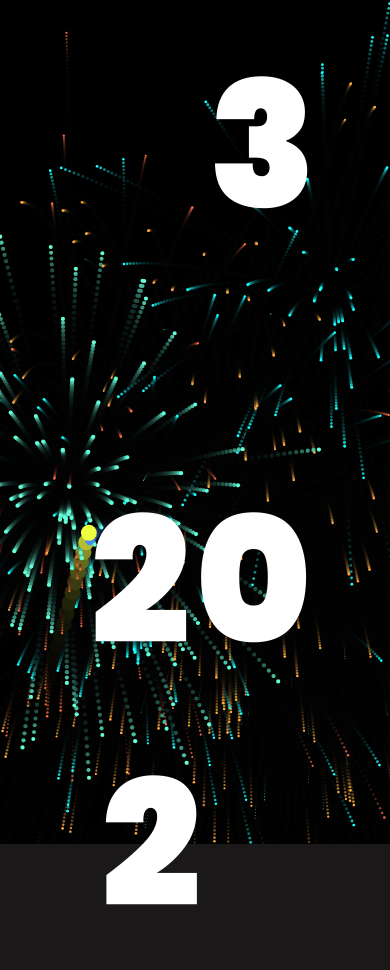
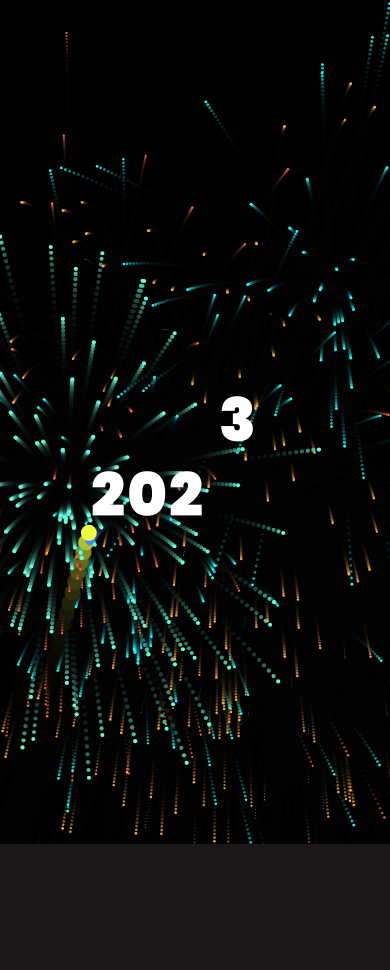
Before and after one commit to Faironic/New-Year-2024, a plain HTML site: page index.html in a window 390 px wide. Shown: the top 970 px of the page. After the commit the page ends 844 px from the top, so only its background shows below. Drawn offline with Linux system fonts and the light colour scheme; a web font is replaced by a local one.

Commit message:
Update index.html

```diff
--- a/index.html
+++ b/index.html
@@ -324,6 +324,18 @@
         height: 100%;
         z-index: -1;
       }
+
+@media screen and (max-width: 768px) {
+  .msg {
+    font-size: 40px;
+  }
+
+  .year > span {
+    font-size: 60px;
+    letter-spacing: -4px;
+  }
+}
+
     </style>
   </head>
   <body>
```
